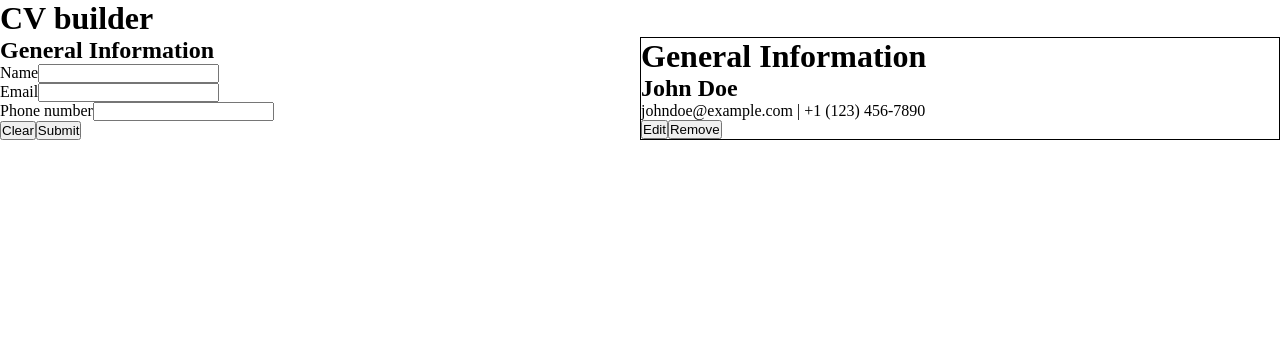
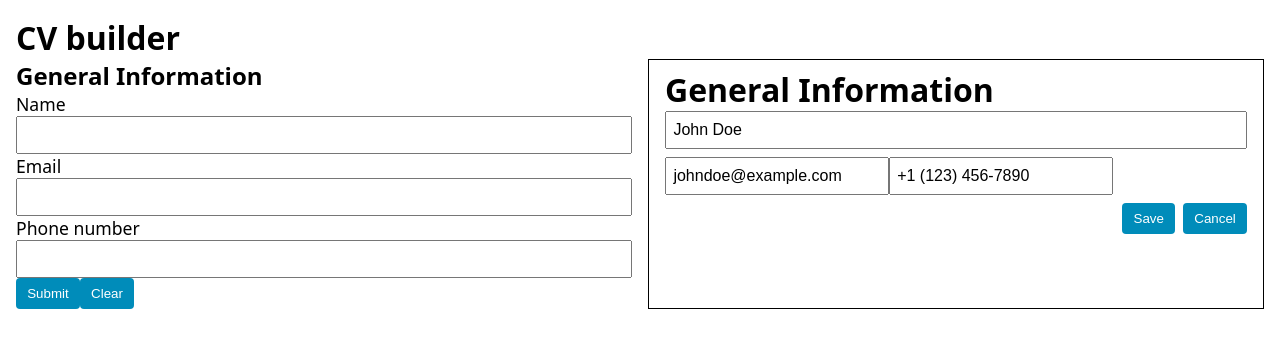
Before and after one commit to tmz0822/odin-cv-application, a React (Vite) app: page / in a window 1280 px wide. Both pictures are taken after a click on the button "Edit". Shown: the top 348 px of the page. Built offline with nearby package versions, Linux system fonts and the light colour scheme.

Commit message:
update general info section

```diff
--- a/src/App.jsx
+++ b/src/App.jsx
@@ -18,6 +18,10 @@ function App() {
     setGeneralInfo({ name, email, phone });
   };
 
+  const updateGeneralInfo = (editedInfo) => {
+    setGeneralInfo(editedInfo);
+  };
+
   return (
     <div className="container">
       <header>
@@ -28,7 +32,7 @@ function App() {
           <GeneralInfoForm handleSubmit={handleGeneralInfoFormSubmit} />
         </div>
 
-        <Resume generalInfo={generalInfo} />
+        <Resume generalInfo={generalInfo} updateInfo={updateGeneralInfo} />
       </main>
     </div>
   );
--- /dev/null
+++ b/src/components/EditableGeneralInfo.jsx
@@ -0,0 +1,51 @@
+import { useState } from 'react';
+import '../styles/GeneralInfo.css';
+
+function EditableGeneralInfo({ generalInfo, updateInfo, toggleEdit }) {
+  const [editedInfo, setEditedInfo] = useState(generalInfo);
+
+  const handleChange = (event) => {
+    const name = event.target.name;
+    const value = event.target.value;
+    setEditedInfo((values) => ({ ...values, [name]: value }));
+  };
+
+  const handleSubmit = (e) => {
+    e.preventDefault();
+    updateInfo(editedInfo);
+    toggleEdit();
+  };
+
+  return (
+    <form class="general-info" onSubmit={handleSubmit}>
+      <input
+        name="name"
+        label="Name"
+        onChange={handleChange}
+        value={editedInfo.name}
+      />
+      <div>
+        <input
+          type="email"
+          name="email"
+          label="Email"
+          onChange={handleChange}
+          value={editedInfo.email}
+        />
+        <input
+          type="tel"
+          name="phone"
+          label="Phone number"
+          onChange={handleChange}
+          value={editedInfo.phone}
+        />
+      </div>
+      <div className="buttons">
+        <button type="submit">Save</button>
+        <button onClick={toggleEdit}>Cancel</button>
+      </div>
+    </form>
+  );
+}
+
+export default EditableGeneralInfo;
--- a/src/components/GeneralInfo.jsx
+++ b/src/components/GeneralInfo.jsx
@@ -1,14 +1,15 @@
-function GeneralInfo({ name, email, phone }) {
+import '../styles/GeneralInfo.css';
+
+function GeneralInfo({ name, email, phone, toggleEdit }) {
   return (
     <div className="general-info">
-      <h1>General Information</h1>
       <h2>{name}</h2>
       <div>
         {email} | {phone}
       </div>
       <div className="buttons">
-        <button>Edit</button>
-        <button>Remove</button>
+        <button onClick={toggleEdit}>Edit</button>
+        <button className="warning">Remove</button>
       </div>
     </div>
   );
--- a/src/components/GeneralInfoForm.jsx
+++ b/src/components/GeneralInfoForm.jsx
@@ -26,12 +26,15 @@ function GeneralInfoForm({ handleSubmit }) {
   return (
     <form onSubmit={(e) => handleSubmit(e, { name, email, phone })}>
       <h2>General Information</h2>
+
       <FormField
         name="name"
         label="Name"
         onChange={handleNameChange}
         value={name}
       />
+
+      <div></div>
       <FormField
         type="email"
         name="email"
@@ -46,8 +49,8 @@ function GeneralInfoForm({ handleSubmit }) {
         onChange={handlePhoneChange}
         value={phone}
       />
+      <button type="submit">Submit</button>
       <button onClick={handleClear}>Clear</button>
-      <button type="submit">Submit</button>
     </form>
   );
 }
--- a/src/components/Resume.jsx
+++ b/src/components/Resume.jsx
@@ -1,12 +1,36 @@
+import { useState } from 'react';
 import '../styles/Resume.css';
+import EditableGeneralInfo from './EditableGeneralInfo';
 import GeneralInfo from './GeneralInfo';
 
-function Resume({ generalInfo }) {
+function Resume({ generalInfo, updateInfo }) {
   const { name, email, phone } = generalInfo;
+
+  const [isEditingGeneralInfo, setIsEditingGeneralInfo] = useState(false);
+
+  const toggleEdit = () => {
+    setIsEditingGeneralInfo(!isEditingGeneralInfo);
+  };
 
   return (
     <div className="resume">
-      <GeneralInfo name={name} email={email} phone={phone} />
+      <h1>General Information</h1>
+      <div>
+        {isEditingGeneralInfo ? (
+          <EditableGeneralInfo
+            generalInfo={generalInfo}
+            updateInfo={updateInfo}
+            toggleEdit={toggleEdit}
+          />
+        ) : (
+          <GeneralInfo
+            name={name}
+            email={email}
+            phone={phone}
+            toggleEdit={toggleEdit}
+          />
+        )}
+      </div>
     </div>
   );
 }
--- a/src/styles/App.css
+++ b/src/styles/App.css
@@ -1,10 +1,38 @@
+html {
+  font-family: system-ui, -apple-system, BlinkMacSystemFont, 'Segoe UI', Roboto,
+    Oxygen, Ubuntu, Cantarell, 'Open Sans', 'Helvetica Neue', sans-serif;
+}
+
 * {
   margin: 0;
   padding: 0;
   box-sizing: border-box;
 }
 
+.container {
+  padding: 1rem;
+}
+
 main {
   display: grid;
   grid-template-columns: 1fr 1fr;
+  column-gap: 1rem;
 }
+
+button {
+  background-color: #008cba;
+  color: #fff;
+  padding: 0.5rem 0.7rem;
+  border: none;
+  border-radius: 4px;
+  cursor: pointer;
+}
+
+input {
+  padding: 0.5rem 0.4rem;
+  font-size: 1rem;
+}
+
+.warning {
+  background-color: #ff4545;
+}
--- a/src/styles/FormField.css
+++ b/src/styles/FormField.css
@@ -0,0 +1,13 @@
+.form-field {
+  display: flex;
+  flex-direction: column;
+}
+
+.form-field label {
+  font-size: 1.1rem;
+}
+
+.form-field input {
+  padding: 0.5rem 0.4rem;
+  font-size: 1rem;
+}
--- /dev/null
+++ b/src/styles/GeneralInfo.css
@@ -0,0 +1,11 @@
+.general-info {
+  display: flex;
+  flex-direction: column;
+  gap: 0.5rem;
+}
+
+.general-info .buttons {
+  display: flex;
+  gap: 0.5rem;
+  align-self: flex-end;
+}
--- a/src/styles/Resume.css
+++ b/src/styles/Resume.css
@@ -1,3 +1,4 @@
 .resume {
   border: 1px solid black;
+  padding: 0.5rem 1rem;
 }
```
